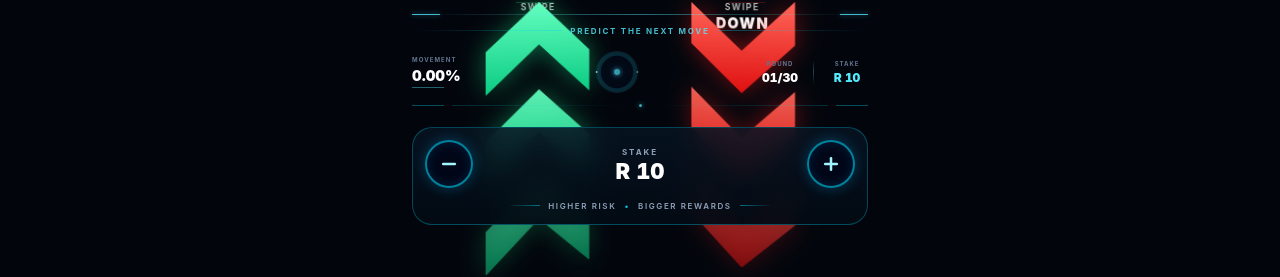
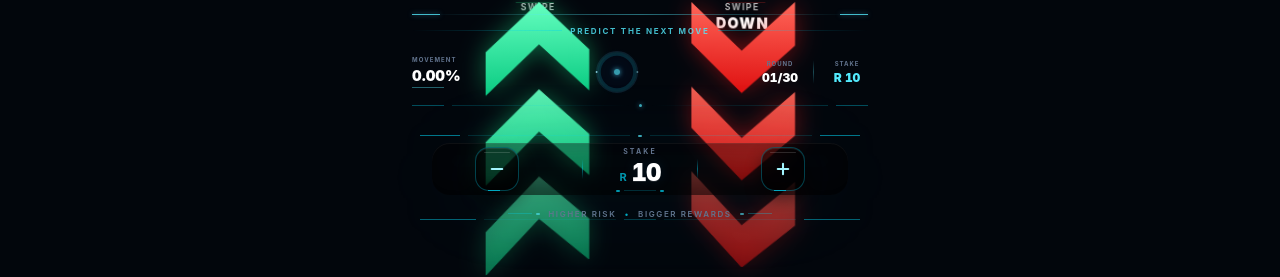
Before and after one commit to MondeNel/Market_flux, a React (Vite) app in the folder frontend/: page / in a window 1280 px wide. Shown: the part 878-1155 px from the top of the page. Built offline with nearby package versions, Linux system fonts and the light colour scheme.

Commit message:
Refine stake control HUD

```diff
--- a/frontend/src/features/market-flux/components/StakeControl.jsx
+++ b/frontend/src/features/market-flux/components/StakeControl.jsx
@@ -2,11 +2,20 @@
  * @file src/features/market-flux/components/StakeControl.jsx
  *
  * @description
- * Bottom stake selector: minus, amount, plus, and the risk/reward tagline.
- * When the player is out of funds the tagline becomes a reset button.
+ * Bottom stake instrument for Market Flux.
+ *
+ * DESIGN
+ * ---------------------------------------------------------------------------
+ * - Floating mechanical HUD rather than a conventional card.
+ * - No heavy backdrop or standard rounded container.
+ * - Compact 3D minus / stake / plus control.
+ * - Broken neon-blue structural rails.
+ * - Metallic/glass depth and internal reflections.
+ * - Risk/reward tagline remains secondary.
+ * - When the player is out of funds, the tagline becomes a restart action.
  */
 
-import { Minus, Plus } from 'lucide-react'
+import { Minus, Plus, RotateCcw } from 'lucide-react'
 
 /**
  * @param {object} props
@@ -15,7 +24,7 @@ import { Minus, Plus } from 'lucide-react'
  * @param {boolean} props.canIncrease
  * @param {() => void} props.onDecrease
  * @param {() => void} props.onIncrease
- * @param {boolean} props.isBroke Balance is below the minimum stake.
+ * @param {boolean} props.isBroke
  * @param {() => void} props.onReset
  * @returns {JSX.Element}
  */
@@ -31,19 +40,70 @@ function StakeControl({
   return (
     <section
       aria-label="Stake"
+      className="relative mx-3 mt-2"
+    >
+      {/* ---------------------------------------------------------------- */}
+      {/* Atmospheric glow                                                 */}
+      {/* ---------------------------------------------------------------- */}
+
+      <div
+        aria-hidden="true"
         className="
-        market-flux-glass
-        relative
-        mx-3
-        overflow-hidden
-        rounded-[20px]
-        border
-        border-cyan-400/30
-        px-3
-        py-3
+          pointer-events-none
+          absolute
+          inset-x-8
+          top-1/2
+          h-16
+          -translate-y-1/2
+          rounded-full
+          bg-cyan-400/[0.035]
+          blur-2xl
+        "
+      />
+
+      {/* ---------------------------------------------------------------- */}
+      {/* Top structural rail                                              */}
+      {/* ---------------------------------------------------------------- */}
+
+      <div
+        aria-hidden="true"
+        className="
+          pointer-events-none
+          absolute
+          inset-x-2
+          top-0
+          flex
+          items-center
         "
       >
-      <div className="flex items-center justify-between">
+        <span className="h-px w-10 bg-cyan-400/55" />
+        <span className="ml-2 h-px flex-1 bg-cyan-400/15" />
+        <span className="mx-2 h-[2px] w-1 rounded-full bg-cyan-300/70" />
+        <span className="h-px flex-1 bg-cyan-400/15" />
+        <span className="ml-2 h-px w-10 bg-cyan-400/55" />
+      </div>
+
+      {/* ---------------------------------------------------------------- */}
+      {/* Main instrument                                                   */}
+      {/* ---------------------------------------------------------------- */}
+
+      <div className="relative flex items-center justify-center py-3">
+        <div
+          aria-hidden="true"
+          className="
+            pointer-events-none
+            absolute
+            inset-x-5
+            top-1/2
+            h-[52px]
+            -translate-y-1/2
+            rounded-[18px]
+            bg-black/35
+            shadow-[inset_0_1px_0_rgba(255,255,255,0.05),inset_0_-8px_18px_rgba(0,0,0,0.35)]
+          "
+        />
+
+        <div className="relative flex w-full max-w-[330px] items-center justify-between">
           <StakeButton
             label="Decrease stake"
             disabled={!canDecrease}
@@ -51,14 +111,7 @@ function StakeControl({
             icon={Minus}
           />
 
-        <div className="text-center">
-          <p className="text-[8px] font-bold uppercase tracking-[0.24em] text-slate-400">
-            Stake
-          </p>
-          <p className="mt-0.5 text-[22px] font-black leading-none tabular-nums text-white">
-            R {stake}
-          </p>
-        </div>
+          <StakeReadout stake={stake} />
 
           <StakeButton
             label="Increase stake"
@@ -67,30 +120,199 @@ function StakeControl({
             icon={Plus}
           />
         </div>
+      </div>
 
-      <div className="mt-3 flex items-center justify-center gap-2">
-        <span className="h-px w-8 bg-gradient-to-r from-transparent to-cyan-400/50" />
+      {/* ---------------------------------------------------------------- */}
+      {/* Bottom structural rail                                            */}
+      {/* ---------------------------------------------------------------- */}
+
+      <div
+        aria-hidden="true"
+        className="
+          pointer-events-none
+          absolute
+          inset-x-2
+          bottom-0
+          flex
+          items-center
+        "
+      >
+        <span className="h-px w-14 bg-cyan-400/45" />
+        <span className="ml-2 h-px flex-1 bg-cyan-400/10" />
+        <span className="mx-2 h-px w-8 bg-cyan-400/25" />
+        <span className="mr-2 h-px flex-1 bg-cyan-400/10" />
+        <span className="h-px w-14 bg-cyan-400/45" />
+      </div>
+
+      {/* ---------------------------------------------------------------- */}
+      {/* Risk / restart status                                             */}
+      {/* ---------------------------------------------------------------- */}
+
+      <div className="flex items-center justify-center gap-2 pt-1">
+        <Rail />
+
         {isBroke ? (
           <button
             type="button"
             onClick={onReset}
-            className="rounded-full border border-cyan-300/40 px-3 py-1 text-[9px] font-bold uppercase tracking-[0.18em] text-cyan-200 outline-offset-2 focus-visible:outline focus-visible:outline-2 focus-visible:outline-cyan-300"
+            className="
+              group
+              inline-flex
+              items-center
+              gap-1.5
+              rounded-full
+              px-3
+              py-1.5
+              text-[8px]
+              font-bold
+              uppercase
+              tracking-[0.18em]
+              text-cyan-200
+              outline-offset-2
+              transition-[background-color,transform]
+              hover:bg-cyan-400/[0.06]
+              active:scale-95
+              focus-visible:outline
+              focus-visible:outline-2
+              focus-visible:outline-cyan-300
+            "
           >
-            Out of funds. Restart demo
+            <RotateCcw
+              aria-hidden="true"
+              className="
+                h-3
+                w-3
+                transition-transform
+                group-hover:rotate-[-35deg]
+              "
+              strokeWidth={2.5}
+            />
+
+            Restart Demo
           </button>
         ) : (
-          <p className="text-[8px] font-semibold uppercase tracking-[0.2em] text-slate-400">
-            Higher risk
-            <span className="mx-2 text-cyan-400">•</span>
-            Bigger rewards
+          <p
+            className="
+              text-[8px]
+              font-semibold
+              uppercase
+              tracking-[0.2em]
+              text-slate-500
+            "
+          >
+            Higher Risk
+            <span className="mx-2 text-cyan-400/80">•</span>
+            Bigger Rewards
           </p>
         )}
-        <span className="h-px w-8 bg-gradient-to-l from-transparent to-cyan-400/50" />
+
+        <Rail flip />
       </div>
     </section>
   )
 }
 
+/**
+ * Central stake amount readout.
+ */
+function StakeReadout({ stake }) {
+  return (
+    <div
+      className="
+        relative
+        min-w-[116px]
+        text-center
+      "
+    >
+      {/* mechanical side ticks */}
+      <span
+        aria-hidden="true"
+        className="
+          absolute
+          left-0
+          top-1/2
+          h-5
+          w-px
+          -translate-y-1/2
+          bg-gradient-to-b
+          from-transparent
+          via-cyan-400/45
+          to-transparent
+        "
+      />
+
+      <span
+        aria-hidden="true"
+        className="
+          absolute
+          right-0
+          top-1/2
+          h-5
+          w-px
+          -translate-y-1/2
+          bg-gradient-to-b
+          from-transparent
+          via-cyan-400/45
+          to-transparent
+        "
+      />
+
+      <p
+        className="
+          text-[7px]
+          font-bold
+          uppercase
+          tracking-[0.3em]
+          text-slate-500
+        "
+      >
+        Stake
+      </p>
+
+      <div className="mt-1 flex items-baseline justify-center gap-1">
+        <span
+          className="
+            text-[11px]
+            font-bold
+            uppercase
+            tracking-[0.08em]
+            text-cyan-400/70
+          "
+        >
+          R
+        </span>
+
+        <span
+          className="
+            text-[24px]
+            font-black
+            leading-none
+            tabular-nums
+            tracking-[-0.04em]
+            text-white
+            [text-shadow:0_1px_0_rgba(255,255,255,0.12),0_0_14px_rgba(0,174,255,0.12)]
+          "
+        >
+          {stake}
+        </span>
+      </div>
+
+      {/* tiny instrumentation marker */}
+      <div
+        aria-hidden="true"
+        className="mx-auto mt-1 flex w-12 items-center justify-center gap-1"
+      >
+        <span className="h-[2px] w-1 rounded-full bg-cyan-400/70" />
+        <span className="h-px flex-1 bg-cyan-400/20" />
+        <span className="h-[2px] w-1 rounded-full bg-cyan-400/70" />
+      </div>
+    </div>
+  )
+}
+
+/**
+ * Mechanical plus/minus control.
+ */
 function StakeButton({ label, disabled, onClick, icon: Icon }) {
   return (
     <button
@@ -99,29 +321,94 @@ function StakeButton({ label, disabled, onClick, icon: Icon }) {
       disabled={disabled}
       onClick={onClick}
       className="
+        group
+        relative
         grid
-        h-12
-        w-12
+        h-11
+        w-11
         place-items-center
-        rounded-full
-        border-2
-        border-cyan-400/60
-        bg-slate-950/80
+        rounded-[14px]
+        border
+        border-cyan-400/30
+        bg-black/55
         text-cyan-200
-        shadow-[0_0_14px_rgba(0,174,255,0.3),inset_0_0_12px_rgba(0,174,255,0.15)]
+        shadow-[0_8px_16px_rgba(0,0,0,0.45),inset_0_1px_0_rgba(255,255,255,0.08),inset_0_-5px_10px_rgba(0,0,0,0.4)]
         outline-offset-2
-        transition-[opacity,transform]
+        transition-[transform,opacity,border-color,box-shadow]
+        hover:border-cyan-300/55
+        hover:shadow-[0_8px_18px_rgba(0,0,0,0.5),0_0_14px_rgba(0,174,255,0.12),inset_0_1px_0_rgba(255,255,255,0.1)]
         focus-visible:outline
         focus-visible:outline-2
         focus-visible:outline-cyan-300
+        active:translate-y-[1px]
         active:scale-95
         disabled:cursor-not-allowed
-        disabled:opacity-35
+        disabled:opacity-30
+        disabled:hover:border-cyan-400/30
       "
     >
-      <Icon aria-hidden="true" className="h-5 w-5" strokeWidth={3} />
+      {/* top glass reflection */}
+      <span
+        aria-hidden="true"
+        className="
+          pointer-events-none
+          absolute
+          inset-x-2
+          top-1
+          h-px
+          rounded-full
+          bg-white/15
+        "
+      />
+
+      {/* broken mechanical accent */}
+      <span
+        aria-hidden="true"
+        className="
+          pointer-events-none
+          absolute
+          bottom-[-1px]
+          left-3
+          h-px
+          w-3
+          bg-cyan-400/70
+        "
+      />
+
+      <Icon
+        aria-hidden="true"
+        className="
+          relative
+          h-[18px]
+          w-[18px]
+          transition-transform
+          group-hover:scale-110
+        "
+        strokeWidth={2.75}
+      />
     </button>
   )
 }
 
+/**
+ * Small cyan HUD separator.
+ */
+function Rail({ flip = false }) {
+  return (
+    <span
+      aria-hidden="true"
+      className={`
+        flex
+        w-8
+        items-center
+        gap-1
+        ${flip ? 'flex-row-reverse' : ''}
+      `}
+    >
+      <span className="h-px flex-1 bg-cyan-400/30" />
+      <span className="h-[2px] w-1 rounded-full bg-cyan-300/60" />
+    </span>
+  )
+}
+
 export default StakeControl
```
Lines whose indentation alone changed are shown as unchanged.
